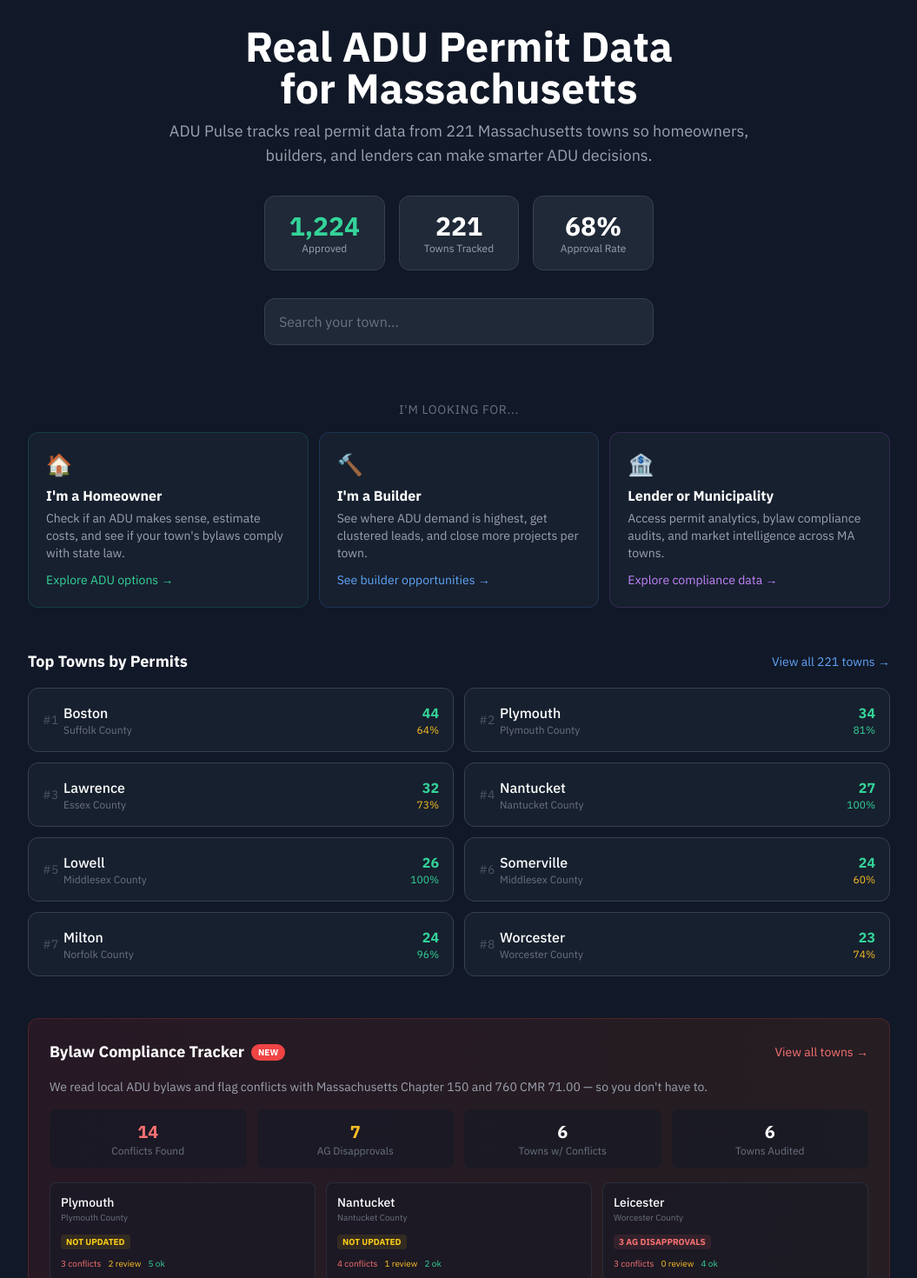
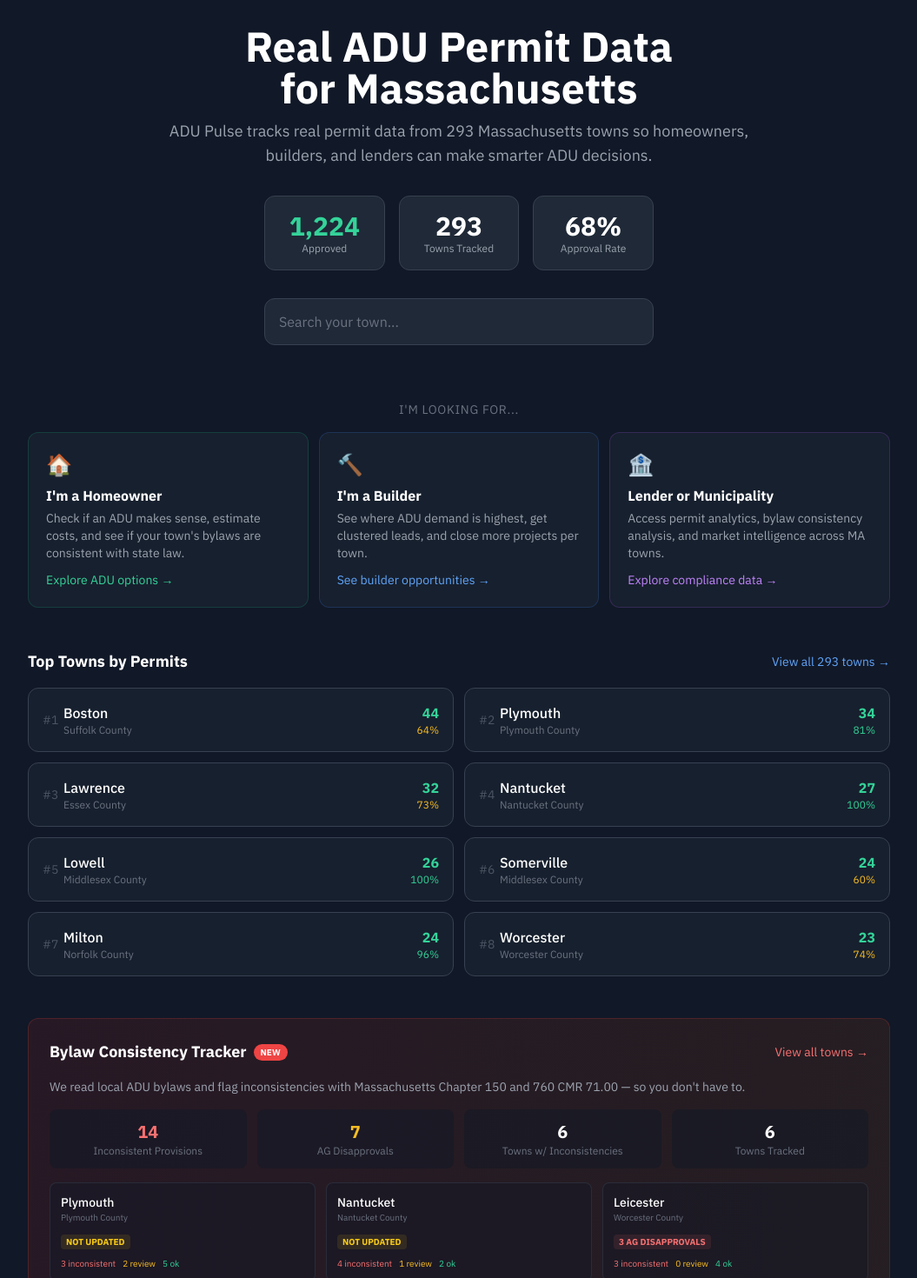
Before and after one commit to atwoodcollects/adupulse, a Next.js app: page / in a window 1280 px wide. Shown: the part 100-1570 px from the top of the page at 87% size, without its empty margins (112-1167 px from the left). Built offline with nearby package versions, Linux system fonts and the light colour scheme.

Commit message:
fix: William feedback - 293 towns, same-year approval rate, consistency language

```diff
--- a/src/app/page.tsx
+++ b/src/app/page.tsx
@@ -36,9 +36,9 @@ export default function Home() {
     return townSEOData.filter(t => t.name.toLowerCase().includes(q)).slice(0, 6)
   }, [search])
 
-  // Statewide stats from EOHLC survey (includes all 221 towns with applications, not just the 54 with SEO data)
+  // Statewide stats from EOHLC survey (includes all 293 towns with applications, not just the 54 with SEO data)
   const totalApproved = 1224
-  const totalTowns = 221
+  const totalTowns = 293
   const overallRate = 68
 
   const myTownData = selectedTown
@@ -53,7 +53,8 @@ export default function Home() {
         {/* ─── HERO ─── */}
         <section className="text-center py-10 md:py-16">
           <h1 className="text-3xl md:text-5xl font-bold text-white mb-3 leading-tight">
-            Real ADU Permit Data<br className="hidden sm:block" /> for Massachusetts
+            Real ADU Permit Data<br className="hidden sm:block" />
+            for Massachusetts
           </h1>
           <p className="text-gray-400 text-base md:text-lg max-w-2xl mx-auto mb-8">
             ADU Pulse tracks real permit data from {totalTowns} Massachusetts towns so homeowners, builders, and lenders can make smarter ADU decisions.
@@ -87,7 +88,9 @@ export default function Home() {
             {search && searchResults.length > 0 && (
               <div className="absolute left-0 right-0 top-full mt-1 bg-gray-800 border border-gray-700 rounded-xl overflow-hidden shadow-xl z-20">
                 {searchResults.map(t => (
-                  <Link key={t.slug} href={`/towns/${t.slug}`}
+                  <Link
+                    key={t.slug}
+                    href={`/towns/${t.slug}`}
                     className="flex items-center justify-between px-4 py-3 hover:bg-gray-700/50 transition-colors min-h-[48px]"
                     onClick={() => { setSearch(''); setSelectedTown(t.name) }}>
                     <div>
@@ -115,25 +118,22 @@ export default function Home() {
         <section className="mb-12">
           <h2 className="text-center text-gray-500 text-sm uppercase tracking-wider mb-4">I&apos;m looking for...</h2>
           <div className="grid grid-cols-1 sm:grid-cols-3 gap-3">
-            <Link href="/club"
-              className="bg-gray-800/50 border border-emerald-500/20 rounded-xl p-5 hover:bg-emerald-900/20 transition-colors group min-h-[120px]">
+            <Link href="/club" className="bg-gray-800/50 border border-emerald-500/20 rounded-xl p-5 hover:bg-emerald-900/20 transition-colors group min-h-[120px]">
               <div className="text-2xl mb-2">🏠</div>
               <h3 className="text-white font-bold mb-1">I&apos;m a Homeowner</h3>
-              <p className="text-gray-400 text-sm mb-2">Check if an ADU makes sense, estimate costs, and see if your town&apos;s bylaws comply with state law.</p>
+              <p className="text-gray-400 text-sm mb-2">Check if an ADU makes sense, estimate costs, and see if your town&apos;s bylaws are consistent with state law.</p>
               <span className="text-emerald-400 text-sm group-hover:underline">Explore ADU options →</span>
             </Link>
-            <Link href="/builders"
-              className="bg-gray-800/50 border border-blue-500/20 rounded-xl p-5 hover:bg-blue-900/20 transition-colors group min-h-[120px]">
+            <Link href="/builders" className="bg-gray-800/50 border border-blue-500/20 rounded-xl p-5 hover:bg-blue-900/20 transition-colors group min-h-[120px]">
               <div className="text-2xl mb-2">🔨</div>
               <h3 className="text-white font-bold mb-1">I&apos;m a Builder</h3>
               <p className="text-gray-400 text-sm mb-2">See where ADU demand is highest, get clustered leads, and close more projects per town.</p>
               <span className="text-blue-400 text-sm group-hover:underline">See builder opportunities →</span>
             </Link>
-            <Link href="/compliance"
-              className="bg-gray-800/50 border border-purple-500/20 rounded-xl p-5 hover:bg-purple-900/20 transition-colors group min-h-[120px]">
+            <Link href="/compliance" className="bg-gray-800/50 border border-purple-500/20 rounded-xl p-5 hover:bg-purple-900/20 transition-colors group min-h-[120px]">
               <div className="text-2xl mb-2">🏦</div>
               <h3 className="text-white font-bold mb-1">Lender or Municipality</h3>
-              <p className="text-gray-400 text-sm mb-2">Access permit analytics, bylaw compliance audits, and market intelligence across MA towns.</p>
+              <p className="text-gray-400 text-sm mb-2">Access permit analytics, bylaw consistency analysis, and market intelligence across MA towns.</p>
               <span className="text-purple-400 text-sm group-hover:underline">Explore compliance data →</span>
             </Link>
           </div>
@@ -164,8 +164,7 @@ export default function Home() {
                   <div className="text-gray-500 text-[10px]">Rate</div>
                 </div>
               </div>
-              <Link href={`/towns/${myTownData.slug}`}
-                className="block text-center text-blue-400 text-sm font-medium py-2.5 bg-blue-600/10 rounded-lg hover:bg-blue-600/20 min-h-[44px] flex items-center justify-center">
+              <Link href={`/towns/${myTownData.slug}`} className="block text-center text-blue-400 text-sm font-medium py-2.5 bg-blue-600/10 rounded-lg hover:bg-blue-600/20 min-h-[44px] flex items-center justify-center">
                 View full {myTownData.name} data →
               </Link>
             </div>
@@ -200,25 +199,25 @@ export default function Home() {
           </div>
         </section>
 
-        {/* ─── BYLAW COMPLIANCE TRACKER ─── */}
+        {/* ─── BYLAW CONSISTENCY TRACKER ─── */}
         <section className="mb-12">
           <div className="bg-gradient-to-r from-red-900/20 to-amber-900/20 border border-red-500/20 rounded-xl p-5 md:p-6">
             <div className="flex items-center justify-between mb-4">
               <div className="flex items-center gap-2">
-                <h2 className="text-lg font-bold text-white">Bylaw Compliance Tracker</h2>
+                <h2 className="text-lg font-bold text-white">Bylaw Consistency Tracker</h2>
                 <span className="bg-red-500 text-white text-[10px] font-bold px-2 py-0.5 rounded-full">NEW</span>
               </div>
               <Link href="/compliance" className="text-red-400 text-sm hover:underline">View all towns →</Link>
             </div>
             <p className="text-gray-400 text-sm mb-4">
-              We read local ADU bylaws and flag conflicts with Massachusetts Chapter 150 and 760 CMR 71.00 — so you don&apos;t have to.
+              We read local ADU bylaws and flag inconsistencies with Massachusetts Chapter 150 and 760 CMR 71.00 — so you don&apos;t have to.
             </p>
 
             {/* Compliance stats */}
             <div className="grid grid-cols-2 sm:grid-cols-4 gap-3 mb-4">
               <div className="bg-gray-900/50 rounded-lg p-3 text-center">
                 <div className="text-xl font-bold text-red-400">{complianceData.totalConflicts}</div>
-                <div className="text-gray-500 text-xs">Conflicts Found</div>
+                <div className="text-gray-500 text-xs">Inconsistent Provisions</div>
               </div>
               <div className="bg-gray-900/50 rounded-lg p-3 text-center">
                 <div className="text-xl font-bold text-amber-400">{complianceData.agDisapprovals}</div>
@@ -226,19 +225,18 @@ export default function Home() {
               </div>
               <div className="bg-gray-900/50 rounded-lg p-3 text-center">
                 <div className="text-xl font-bold text-white">{complianceData.townsWithConflicts}</div>
-                <div className="text-gray-500 text-xs">Towns w/ Conflicts</div>
+                <div className="text-gray-500 text-xs">Towns w/ Inconsistencies</div>
               </div>
               <div className="bg-gray-900/50 rounded-lg p-3 text-center">
                 <div className="text-xl font-bold text-white">{complianceData.townsTracked}</div>
-                <div className="text-gray-500 text-xs">Towns Audited</div>
+                <div className="text-gray-500 text-xs">Towns Tracked</div>
               </div>
             </div>
 
             {/* Top conflict towns preview */}
             <div className="grid grid-cols-1 sm:grid-cols-3 gap-3">
               {complianceData.towns.map(town => (
-                <Link key={town.name} href="/compliance"
-                  className="bg-gray-900/40 border border-gray-700/50 rounded-lg p-3 hover:bg-gray-800/50 transition-colors">
+                <Link key={town.name} href="/compliance" className="bg-gray-900/40 border border-gray-700/50 rounded-lg p-3 hover:bg-gray-800/50 transition-colors">
                   <div className="flex items-center justify-between mb-1.5">
                     <div>
                       <div className="text-white font-medium text-sm">{town.name}</div>
@@ -249,7 +247,7 @@ export default function Home() {
                     {town.status}
                   </span>
                   <div className="flex gap-2 mt-2 text-[10px]">
-                    <span className="text-red-400">{town.conflicts} conflicts</span>
+                    <span className="text-red-400">{town.conflicts} inconsistent</span>
                     <span className="text-amber-400">{town.reviews} review</span>
                     <span className="text-emerald-400">{town.ok} ok</span>
                   </div>
@@ -282,8 +280,7 @@ export default function Home() {
 
         {/* ─── CLUB + BUILDERS ─── */}
         <section className="grid sm:grid-cols-2 gap-4 mb-12">
-          <Link href="/club"
-            className="bg-gradient-to-r from-emerald-900/30 to-blue-900/30 border border-emerald-500/20 rounded-xl p-5 hover:from-emerald-900/50 hover:to-blue-900/50 transition-colors group">
+          <Link href="/club" className="bg-gradient-to-r from-emerald-900/30 to-blue-900/30 border border-emerald-500/20 rounded-xl p-5 hover:from-emerald-900/50 hover:to-blue-900/50 transition-colors group">
             <div className="flex items-center gap-2 mb-2">
               <span className="text-lg">🏘️</span>
               <h3 className="text-lg font-bold text-white">ADU Buyers Club</h3>
@@ -292,8 +289,7 @@ export default function Home() {
             <p className="text-gray-400 text-sm mb-2">Join homeowners in your town to unlock 15-20% group rates from vetted builders. Free to join, no commitment.</p>
             <span className="text-emerald-400 text-sm group-hover:underline">Join your town&apos;s group →</span>
           </Link>
-          <Link href="/builders"
-            className="bg-gradient-to-r from-blue-900/30 to-purple-900/30 border border-blue-500/20 rounded-xl p-5 hover:from-blue-900/50 hover:to-purple-900/50 transition-colors group">
+          <Link href="/builders" className="bg-gradient-to-r from-blue-900/30 to-purple-900/30 border border-blue-500/20 rounded-xl p-5 hover:from-blue-900/50 hover:to-purple-900/50 transition-colors group">
             <div className="flex items-center gap-2 mb-2">
               <span className="text-lg">🔨</span>
               <h3 className="text-lg font-bold text-white">For Builders</h3>
@@ -321,15 +317,13 @@ export default function Home() {
                 <h3 className="text-lg font-bold text-white">💰 Planning an ADU?</h3>
                 <p className="text-gray-400 text-sm">Get a rough cost estimate based on real MA permit data.</p>
               </div>
-              <Link href="/estimate"
-                className="px-5 py-3 sm:py-2.5 bg-emerald-600 hover:bg-emerald-500 text-white rounded-lg font-medium text-center min-h-[48px] flex items-center justify-center shrink-0">
+              <Link href="/estimate" className="px-5 py-3 sm:py-2.5 bg-emerald-600 hover:bg-emerald-500 text-white rounded-lg font-medium text-center min-h-[48px] flex items-center justify-center shrink-0">
                 Cost Estimator →
               </Link>
             </div>
           </div>
         </section>
       </main>
-
       <Footer />
     </div>
   )
--- a/src/components/Footer.tsx
+++ b/src/components/Footer.tsx
@@ -11,10 +11,10 @@ export default function Footer() {
           <div>
             <h4 className="text-white font-medium text-sm mb-3">ADU Pulse</h4>
             <p className="text-gray-500 text-xs leading-relaxed mb-3">
-              Real permit data from 221 Massachusetts towns. Helping homeowners, builders, and lenders make smarter ADU decisions.
+              Real permit data from 293 Massachusetts towns. Helping homeowners, builders, and lenders make smarter ADU decisions.
             </p>
+          </div>
 
-          </div>
           {/* Tools & Data */}
           <div>
             <h4 className="text-white font-medium text-sm mb-3">Tools &amp; Data</h4>
@@ -31,6 +31,7 @@ export default function Footer() {
               ))}
             </div>
           </div>
+
           {/* For Homeowners */}
           <div>
             <h4 className="text-white font-medium text-sm mb-3">For Homeowners</h4>
@@ -45,6 +46,7 @@ export default function Footer() {
               ))}
             </div>
           </div>
+
           {/* For Builders */}
           <div>
             <h4 className="text-white font-medium text-sm mb-3">For Builders</h4>
```
Also changed, not shown: src/app/towns/[slug]/TownSEOPageClient.tsx (+22 -15 lines).
